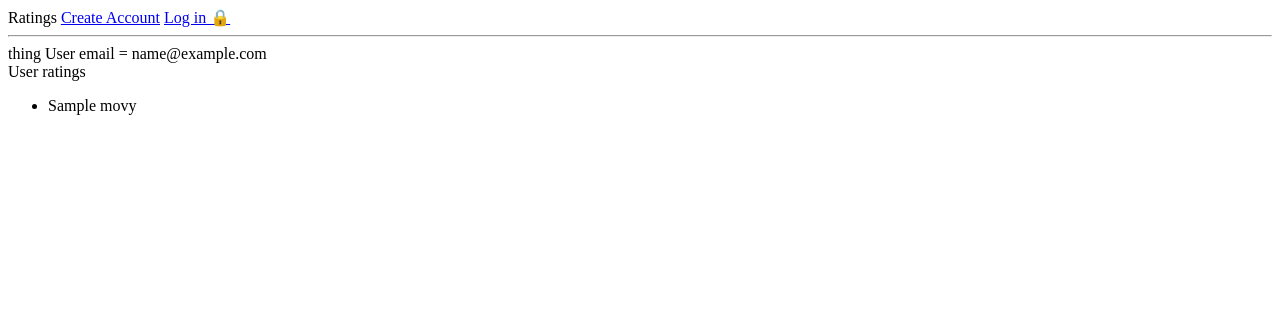
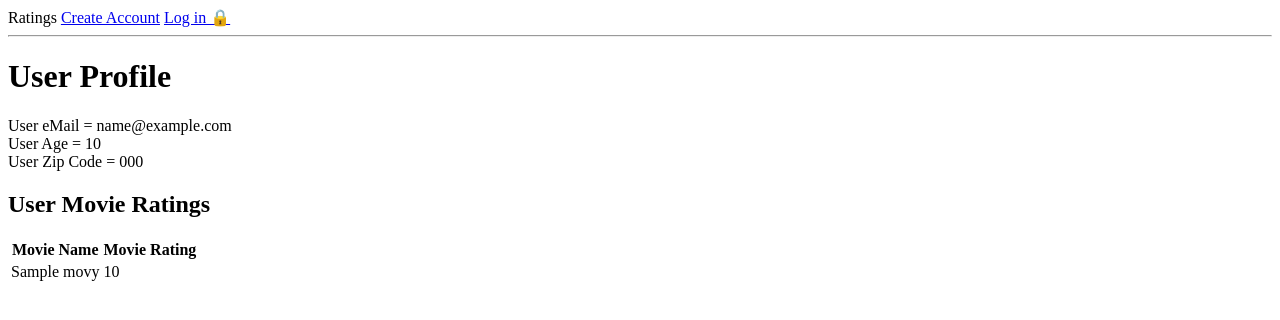
Before and after one commit to zephyr-c/ratings, a Flask app: page /users/1 in a window 1280 px wide. Shown: the top 320 px of the page. Run offline with Flask 2, Linux system fonts and the light colour scheme; tables that the repository leaves empty hold one stand-in row (values such as "Sample post").

Commit message:
Finished user detail page

```diff
--- a/server.py
+++ b/server.py
@@ -85,7 +85,7 @@ def process_login():
         else:  # password matches
             session['user_id'] = user_lookup.user_id
             flash(f"{user_lookup.email} logged in!")
-            return redirect("/")
+            return redirect(f"/users/{session['user_id']}")
     else:  # user doesn't exist
         flash(f"{login_attempt['email']} doesn't exist. Create an account below!")
         return redirect("/register")
--- a/templates/user_detail.html
+++ b/templates/user_detail.html
@@ -2,13 +2,27 @@
 
 {% block content %}
 
-thing
-
-User email = {{ user.email }}<br>
-User ratings <ul>{% for rating in user.ratings %}
-    <li> {{ rating.movie.movie_title }}</li>
-    {% endfor %}
-</ul>
+<h1>User Profile</h1>
+User eMail = {{ user.email }}<br>
+User Age = {{ user.age }}<br>
+User Zip Code = {{ user.zipcode }}<br>
+<h2>User Movie Ratings</h2>
+    <table>
+        <thead>
+            <tr>
+                <th>Movie Name</th>
+                <th>Movie Rating</th>
+            </tr>
+        </thead>
+        <tbody>
+            {% for rating in user.ratings %}
+            <tr>
+                <td>{{ rating.movie.movie_title }}</td>
+                <td>{{ rating.score }}</td>
+            </tr>
+            {% endfor %}
+        </tbody>
+    </table>
 
 
 
```
